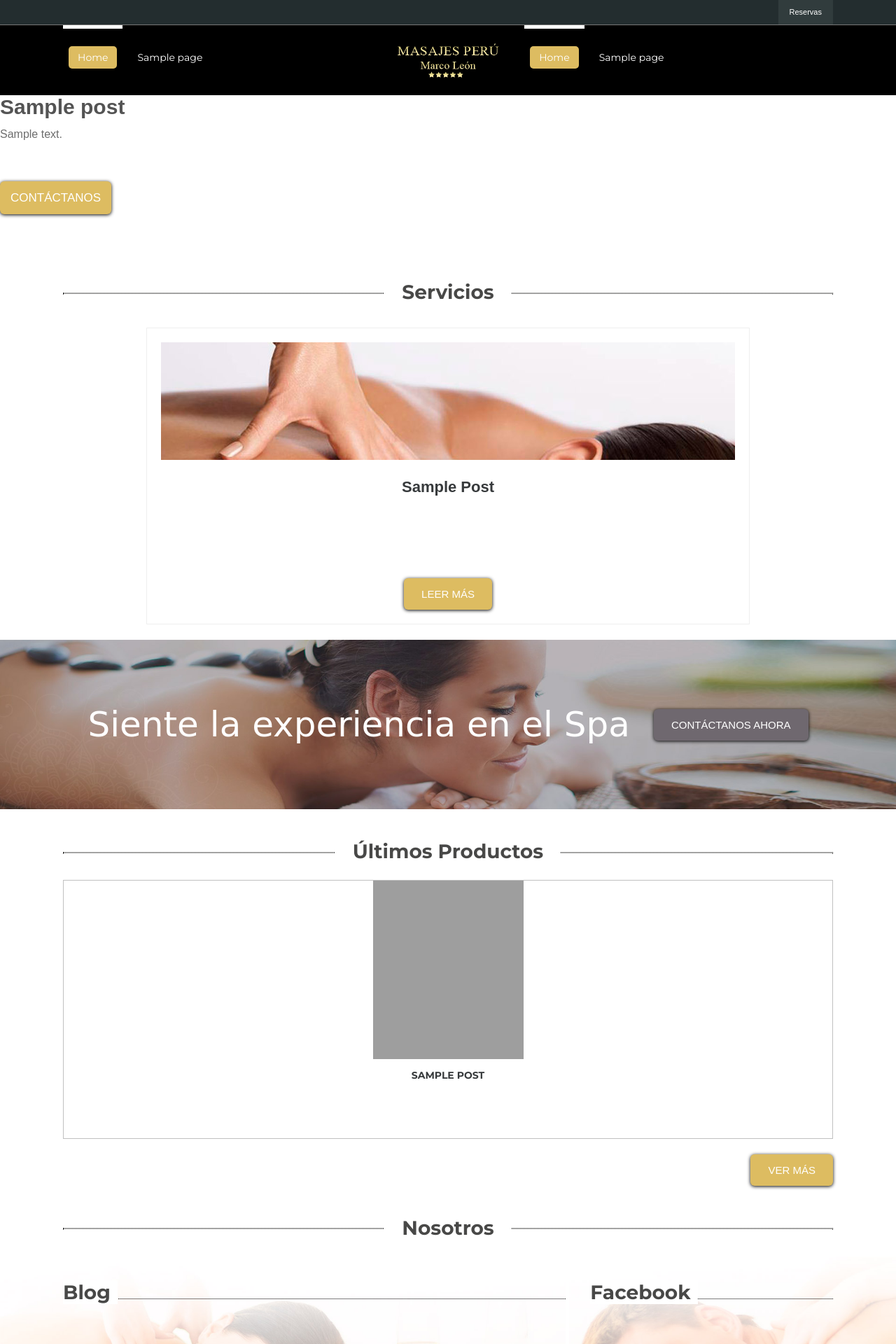
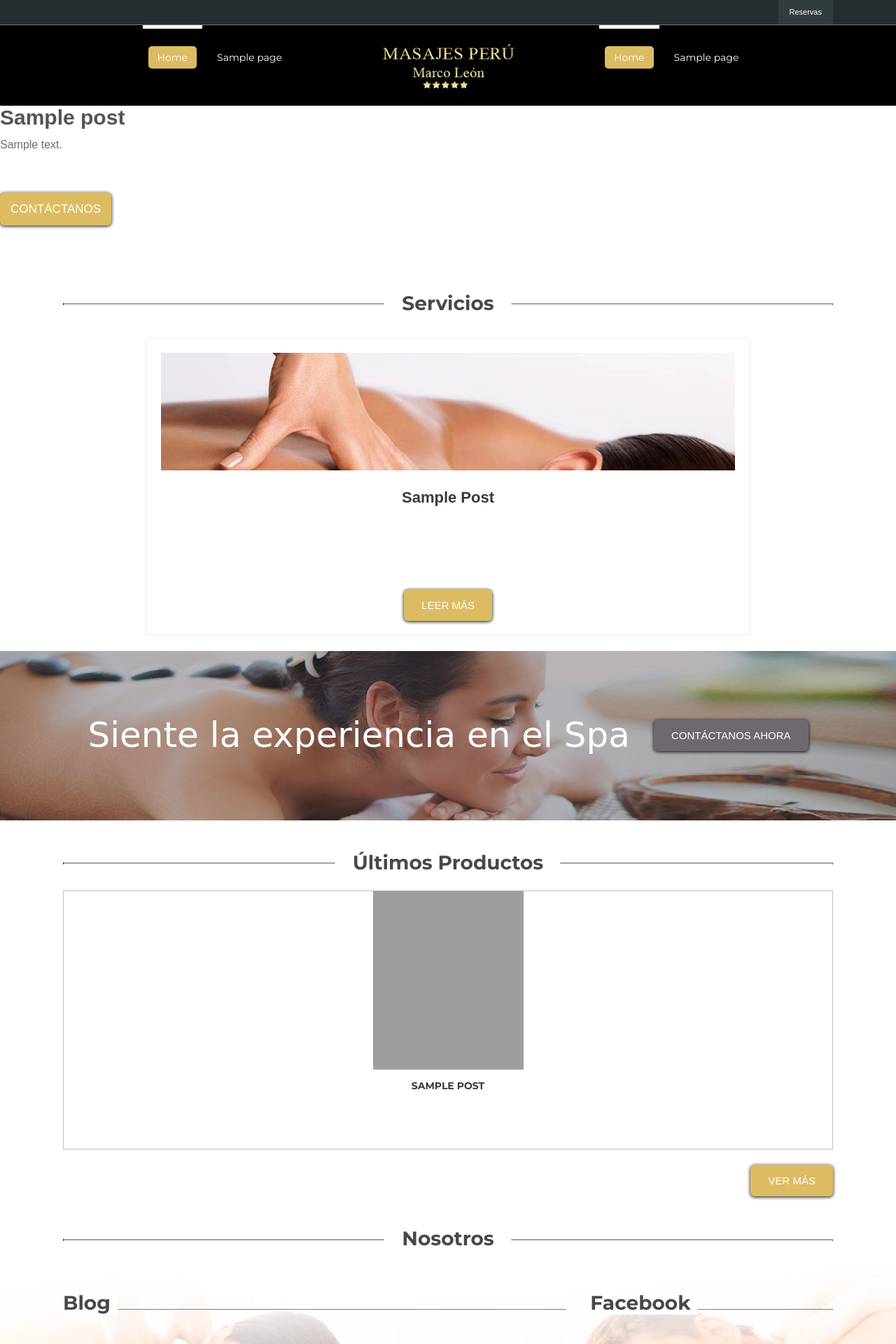
Before and after one commit to JDarkGreen/masajeperu, a WordPress theme: template themes/aqua_custom_theme/index.php in a window 1280 px wide. Shown: the top 1920 px of the page at 70% size. Run offline with PHP 8.4 and a stand-in for WordPress, Linux system fonts and the light colour scheme; the site name, menu and one post (Sample post) are stand-ins, and other content is empty; some libraries are stand-ins or nearby versions; some web fonts are replaced; grey boxes are pictures that could not be loaded.

Commit message:
cambio estilos menu navegacion

```diff
--- a/themes/aqua_custom_theme/assets/styles/source/_header.sass
+++ b/themes/aqua_custom_theme/assets/styles/source/_header.sass
@@ -41,6 +41,15 @@
 //---------------------------*
 // MAIN NAVIGATION
 //---------------------------*
+
+
+/* Columnas */
+.column-navigation
+	vertical-align: middle
+	width         : calc( 50% - (205px/2) )
+
+.column-navigation--logo
+	width : 205px
 
 /*Navigation*/
 nav.mainNavigation
--- a/themes/aqua_custom_theme/partials/main-menu-navigation.php
+++ b/themes/aqua_custom_theme/partials/main-menu-navigation.php
@@ -15,10 +15,10 @@
 	<!-- Contenedor Layout -->
 	<div class="pageWrapperLayout">
 
-		<div class="row">
+		<div class="containerFlex text-xs-center">
 
 			<!-- Left menu -->
-			<div class="col-sm-5">
+			<div class="column-navigation">
 			<?php
 				wp_nav_menu(
 					array(
@@ -26,10 +26,10 @@
 					'theme_location' => 'left-menu'
 				));
 			?>
-			</div> <!-- /col-sm-5 -->
+			</div> <!-- /column-navigation -->
 
 			<!-- Logo -->
-			<div class="col-sm-2">
+			<div class="column-navigation column-navigation--logo">
 
 				<h1 id="mainLogo">
 					<a href="<?= site_url(); ?>">
@@ -37,10 +37,10 @@
 					</a>
 				</h1> <!-- /.mainLogo -->
 
-			</div> <!-- /.col-sm-2 -->
+			</div> <!-- /.-->
 
 			<!-- Right menu -->
-			<div class="col-sm-5">
+			<div class="column-navigation">
 			<?php
 				wp_nav_menu(
 					array(
@@ -48,9 +48,9 @@
 					'theme_location' => 'right-menu'
 				));
 			?>
-			</div> <!-- /col-sm-5 -->
+			</div> <!-- /column-navigation -->
 
-		</div> <!-- /.row -->
+		</div> <!-- /.table -->
 
 	</div> <!-- /.pageWrapperLayout -->
 
```
Also changed, not shown: themes/aqua_custom_theme/assets/styles/build/master.css.
